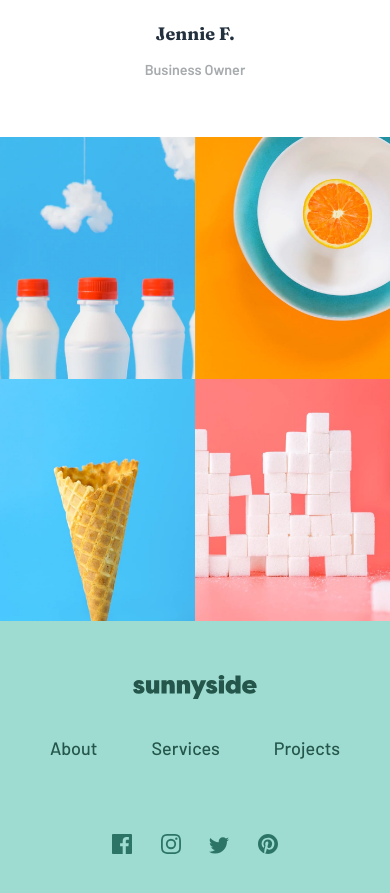
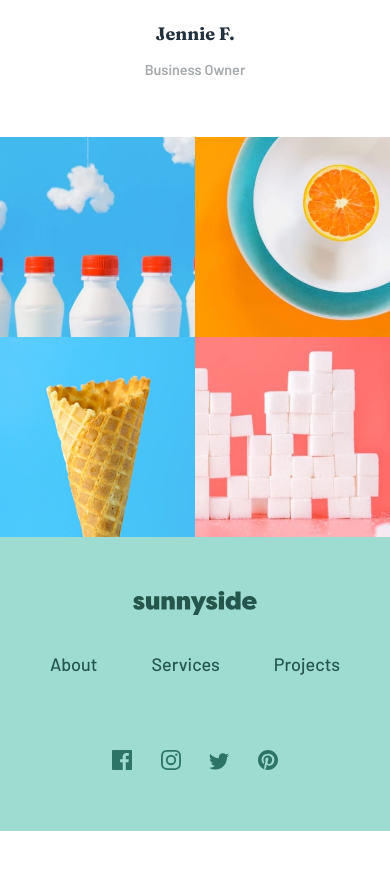
Before and after one commit to thiagoa-martins/sunnyside-agency-landing-page, a React (Create React App) app: page / in a window 390 px wide. Shown: the part 4480-5373 px from the top of the page. After the commit the page ends 5311 px from the top, so only its background shows below. Built offline with nearby package versions, Linux system fonts and the light colour scheme.

Commit message:
Add mobile images in the gallery object

```diff
--- a/src/objects/gallery/gallery.css
+++ b/src/objects/gallery/gallery.css
@@ -2,8 +2,13 @@
     display: flex;
 }
 
-.gallery img {
+.gallery div.image {
     width: 25%;
+}
+
+.gallery div.image img {
+    width: 100%;
+    height: 100%;
 }
 
 @media screen and (max-width: 950px) {
@@ -15,3 +20,33 @@
         width: 50%;
     }
 }
+
+
+@media screen and (max-width: 480px) {
+    .gallery div.image {
+        background-repeat: no-repeat;
+        background-size: cover;
+        width: 50%;
+        height: 200px;
+    }
+
+    .gallery div.image img {
+        display: none;
+    }
+
+    .gallery div.image.milkbottes {
+        background-image: url("../../images/mobile/image-gallery-milkbottles.jpg");
+    }
+
+    .gallery div.image.orange {
+        background-image: url("../../images/mobile/image-gallery-orange.jpg");
+    }
+
+    .gallery div.image.cone {
+        background-image: url("../../images/mobile/image-gallery-cone.jpg");
+    }
+
+    .gallery div.image.sugarcubes {
+        background-image: url("../../images/mobile/image-gallery-sugar-cubes.jpg");
+    }
+}
--- a/src/objects/gallery/gallery.js
+++ b/src/objects/gallery/gallery.js
@@ -7,21 +7,33 @@ import ImageGallerySugarcubes from "../../images/desktop/image-gallery-sugarcube
 const Gallery = () => {
   return (
     <div className="gallery">
-            <img src={ImageGalleryMilkbottes}
+      <div className="image milkbottes">
+        <img
+          src={ImageGalleryMilkbottes}
           alt="Gallery milkbottes"
-            title="Gallery milkbottes" />
+          title="Gallery milkbottes"
+        />
+      </div>
 
-            <img src={ImageGalleryOrange}
+      <div className="image orange">
+        <img
+          src={ImageGalleryOrange}
           alt="Gallery orange"
-            title="Gallery orange" />
+          title="Gallery orange"
+        />
+      </div>
 
-            <img src={ImageGalleryCone}
-            alt="Gallery cone"
-            title="Gallery cone" />
+      <div className="image cone">
+        <img src={ImageGalleryCone} alt="Gallery cone" title="Gallery cone" />
+      </div>
 
-            <img src={ImageGallerySugarcubes}
+      <div className="image sugarcubes">
+        <img
+          src={ImageGallerySugarcubes}
           alt="Gallery sugarcubes"
-            title="Gallery sugarcubes" />
+          title="Gallery sugarcubes"
+        />
+      </div>
     </div>
   );
 };
```
Lines whose indentation alone changed are shown as unchanged.
